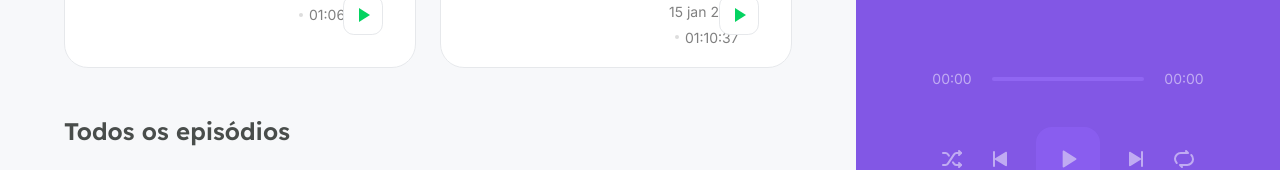
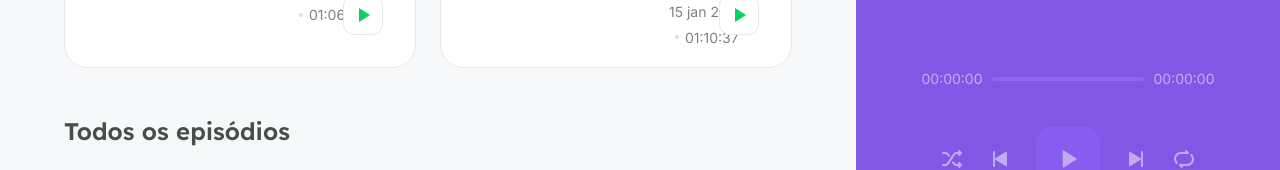
Before and after one commit to marioandre01/podcastr-next-nlw5, a Next.js app: page / in a window 1280 px wide. Shown: the part 561-731 px from the top of the page. Built offline with nearby package versions, Linux system fonts and the light colour scheme; data requests are answered from the project's data file.

Commit message:
set current time control in the component Player

```diff
--- a/src/components/Player/index.tsx
+++ b/src/components/Player/index.tsx
@@ -1,16 +1,19 @@
 
-import { useEffect, useRef } from 'react';
+import { useEffect, useRef, useState } from 'react';
 import { usePlayer } from '../../contexts/PlayerContext';
 import styles from './styles.module.scss';
 import Image from 'next/image';
 import Slider from 'rc-slider';
 import 'rc-slider/assets/index.css'; //importar o ccs do rc-slider
+import { convertDurationToTimeString } from '../../utils/convertDurationToTimeString';
 
 
 export function Player() {
 
   // referencia a tag audio, para poder usar métodos dela
   const audioRef = useRef<HTMLAudioElement>(null);
+
+  const [progress, setProgress] = useState(0); //armazena em segundos quanto tempo o progresso do player da percorreu.
 
   const {
     episodeList,
@@ -43,6 +46,16 @@
     }
   }, [isPlaying]);
 
+  function setupProgressListener() {
+    audioRef.current.currentTime = 0; //retorna o tempo atual do player, definiu para começar em zero
+
+    //addEventListener - ouvir evento, qual se quer ouvir, é o 'timeupdate'
+    // 'timeupdate' - é disparado varias vezes enquanto o áudio está tocando
+    audioRef.current.addEventListener('timeupdate', () => {
+      setProgress(Math.floor(audioRef.current.currentTime)); //seta o progresso com o tempo atual do tempo do áudio
+    })
+  }
+
   const episode = episodeList[currentEpisodeIndex];
 
   return (
@@ -74,10 +87,12 @@
 
       <footer className={!episode ? styles.empty : ''}>
         <div className={styles.progress}>
-          <span>00:00</span>
+          <span>{convertDurationToTimeString(progress)}</span>
           <div className={styles.slider}>
             {episode ? (
               <Slider
+                max={episode.duration} //duração maxima que o slider pode chegar, retorna a duração em segundos
+                value={progress} //value - o valor que o slider já progrediu
                 trackStyle={{ backgroundColor: '#04d361' }}
                 railStyle={{ backgroundColor: '#9f75ff' }}
                 handleStyle={{ borderColor: '#04d361', borderWidth: 4 }}
@@ -87,7 +102,7 @@
             )}
 
           </div>
-          <span>00:00</span>
+          <span>{convertDurationToTimeString(episode?.duration ?? 0)}</span>
         </div>
 
         {episode && (
@@ -98,6 +113,7 @@
             loop={isLooping}
             onPlay={() => setPlayingState(true)}
             onPause={() => setPlayingState(false)}
+            onLoadedMetadata={setupProgressListener}
           />
         )}
 
```
